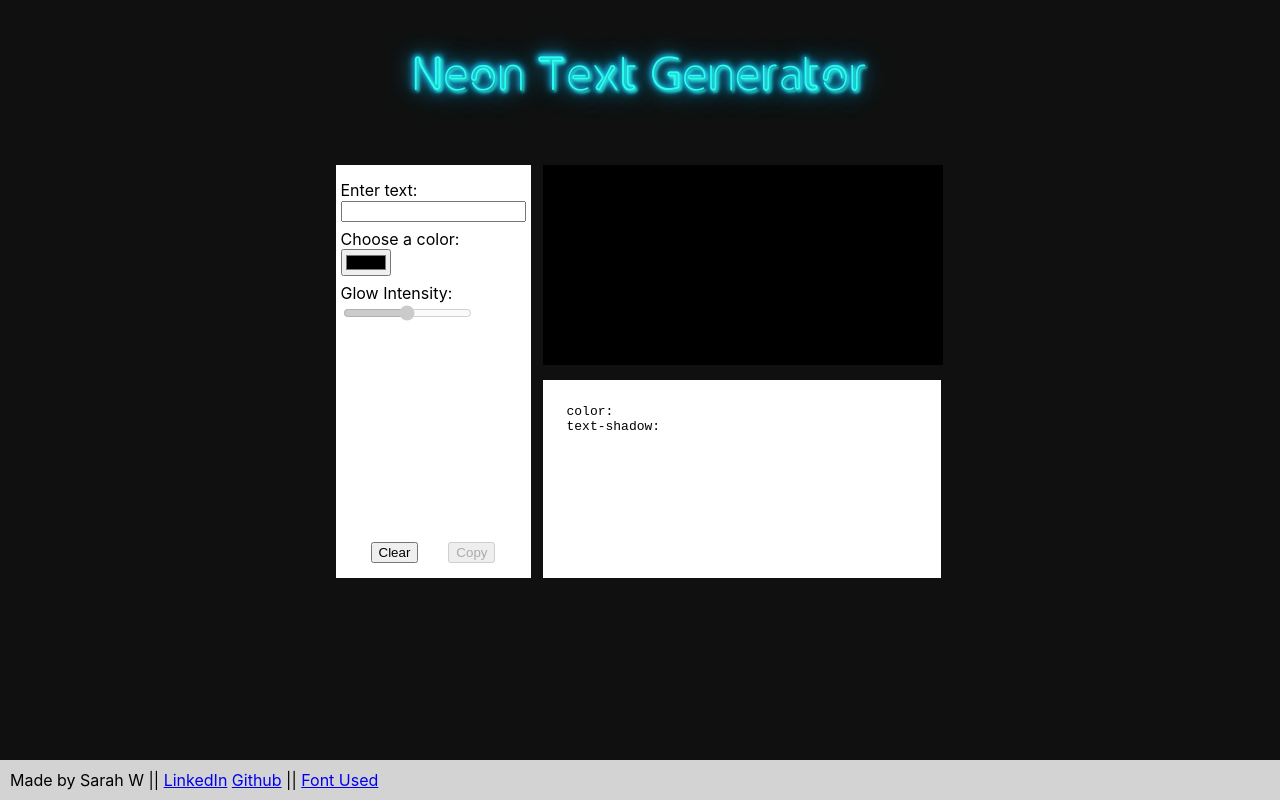
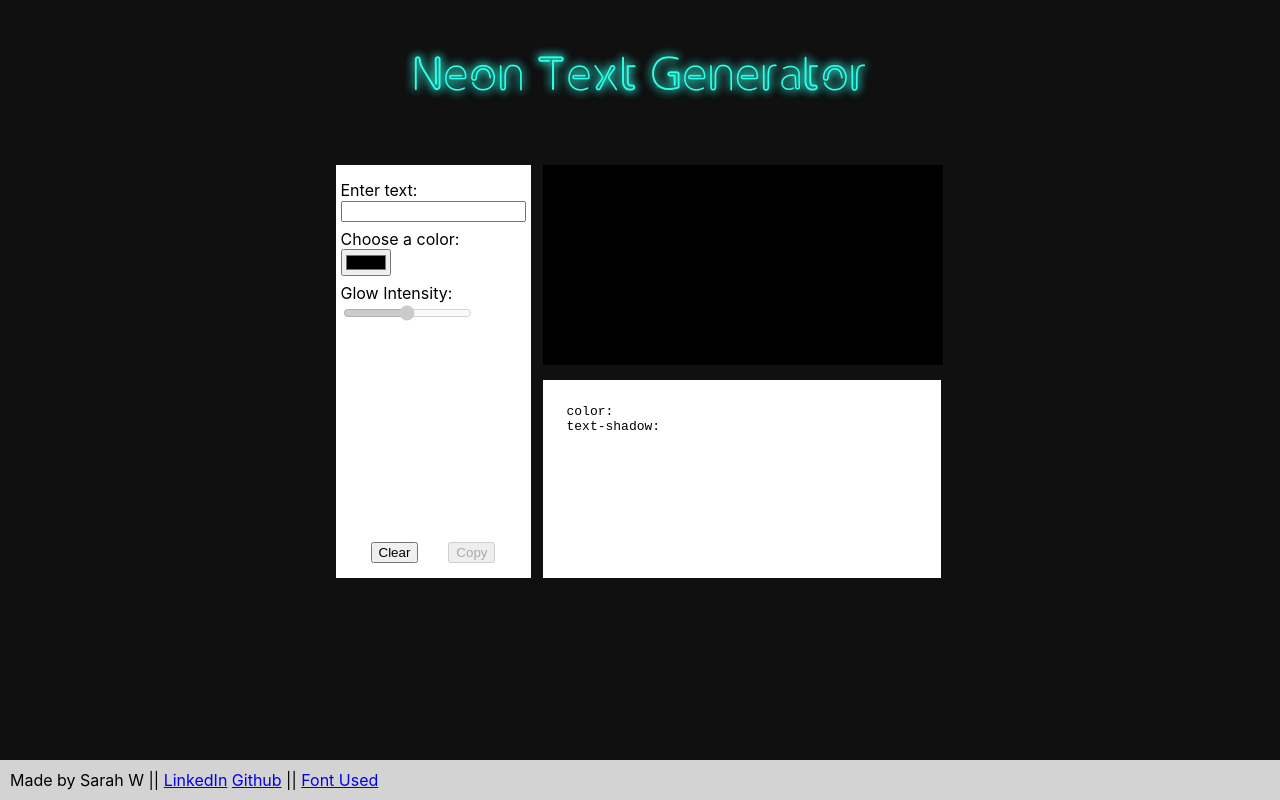
Before and after one commit to arghmatey/neon-glow, a React (Create React App) app: page / in a window 1280 px wide. Built offline with nearby package versions, Linux system fonts and the light colour scheme.

Commit message:
Updated header text-shadow

```diff
--- a/src/App.css
+++ b/src/App.css
@@ -8,8 +8,9 @@
   font-family: neon-sign;
   font-size: 48px;
   line-height: 150px;
-  color: rgb(46, 255, 231);
-  text-shadow: 2px 2px 3px rgb(46, 255, 231), 0px 0px 4px rgb(25, 166, 213), 0px 0px 5px rgb(25, 166, 213), 0px 0px 6px rgb(22, 173, 223), 0px 0px 8px rgb(22, 173, 223), 0px 0px 10px rgb(22, 173, 223), 0px 0px 20px rgb(22, 173, 223), 1px 1px 30px rgb(22, 173, 223)
+  color:rgb(46, 255, 231);
+  text-shadow: 0 0 10px rgb(46, 255, 231), 0 0 10px rgb(46, 255, 231);
+  /* text-shadow: 2px 2px 3px rgb(46, 255, 231), 0px 0px 4px rgb(25, 166, 213), 0px 0px 5px rgb(25, 166, 213), 0px 0px 6px rgb(22, 173, 223), 0px 0px 8px rgb(22, 173, 223), 0px 0px 10px rgb(22, 173, 223), 0px 0px 20px rgb(22, 173, 223), 1px 1px 30px rgb(22, 173, 223) */
 }
 
 .App-main, .codeWrapper, .textWrapper {
```
